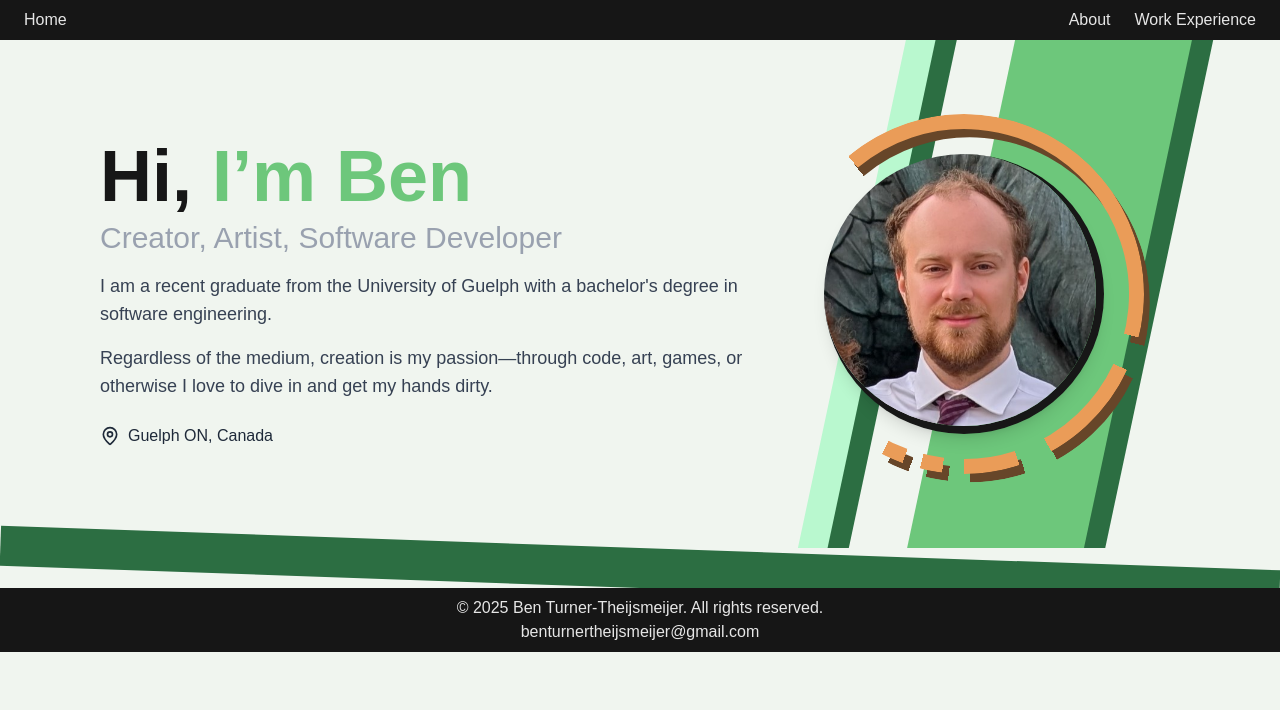
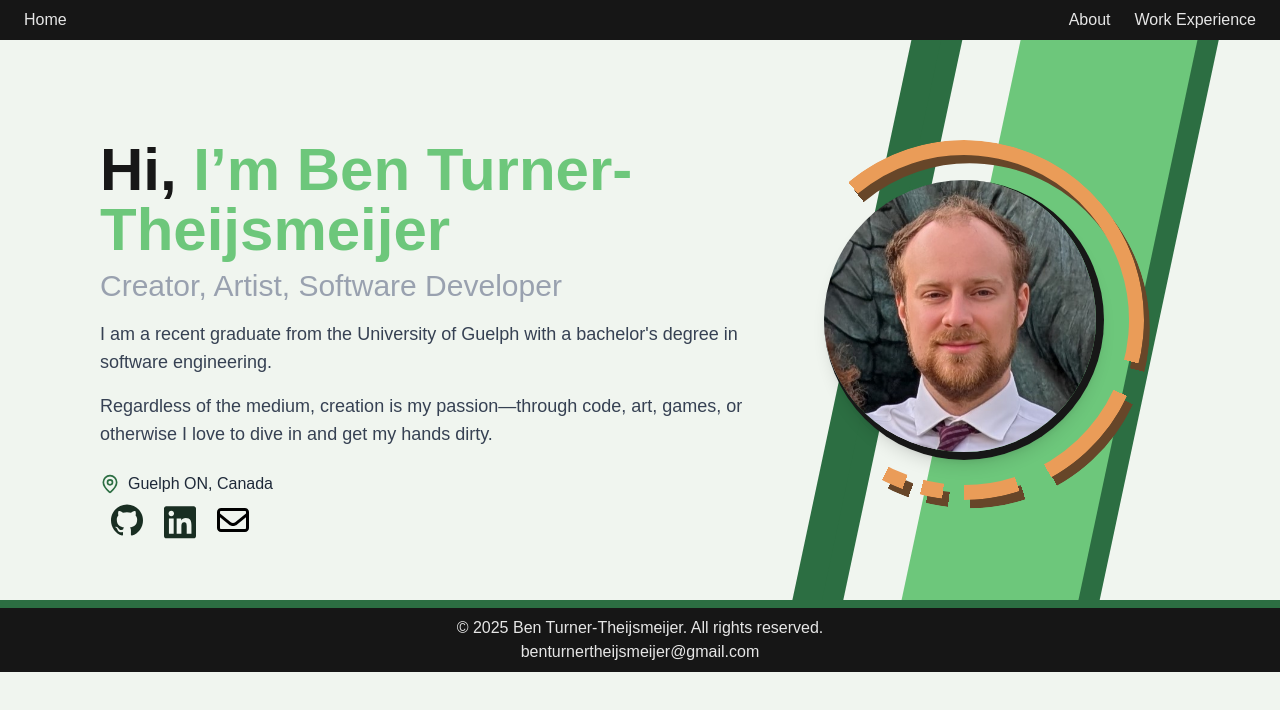
Before and after one commit to Ben-Turner-Theijsmeijer/Portfolio, a Next.js app: page /about in a window 1280 px wide. Shown: the top 710 px of the page. Built offline with nearby package versions, Linux system fonts and the light colour scheme.

Commit message:
added social links

```diff
--- a/app/about/page.tsx
+++ b/app/about/page.tsx
@@ -1,33 +1,53 @@
 import { MapPin } from "lucide-react";
-import { animate } from "motion";
 import * as motion from "motion/react-client"
 
 export default function AboutMe() {
 
     return (
-        <div className="w-full max-w-[1600px] mx-auto bg-[var(--background)]">
+        <div className="w-full max-w-[1600px] mx-auto">
             <div className="py-25 lg:px-15 xl:px-25 flex flex-col md:flex-row items-center justify-around -z-5 p-8 overflow-hidden">
                 <div className="md:w-3/5">
-                    <h1 className="text-5xl sm:text-7xl font-bold mb-2">Hi, <span className="text-[var(--accent2)]">I’m Ben</span></h1>
+                    <h1 className="text-5xl sm:text-6xl font-bold mb-2">Hi, <span className="text-[var(--accent3)] hover:text-[var(--accent4)] duration-700">I’m Ben Turner-Theijsmeijer</span></h1>
                     <h2 className="text-2xl sm:text-3xl text-gray-400 mb-4">Creator, Artist, Software Developer</h2>
                     <p className="text-base sm:text-lg mb-4 text-gray-700">
-                    I am a recent graduate from the University of Guelph with a bachelor's degree
-                    in software engineering.
+                        I am a recent graduate from the University of Guelph with a bachelor's degree
+                        in software engineering.
                     </p>
                     <p className="text-base sm:text-lg mb-6 text-gray-700">
-                    Regardless of the medium, creation is my passion—through code, art,
-                    games, or otherwise I love to dive in and get my hands dirty.
+                        Regardless of the medium, creation is my passion—through code, art,
+                        games, or otherwise I love to dive in and get my hands dirty.
                     </p>
                     <div className="flex items-center gap-2 text-gray-800">
-                    <MapPin size={20} />
-                    <span>Guelph ON, Canada</span>
+                        <MapPin size={20} className="text-[var(--accent4)]"/>
+                        <span>Guelph ON, Canada</span>
+                    </div>
+
+                    {/* Social Links */}
+                    <div className="links max-sm:h-8">
+                        <ul className="grid grid-cols-3 justify-items-center w-40 h-1">
+                            <li className="link-icon">
+                                <a href="https://github.com/Ben-Turner-Theijsmeijer">
+                                    <svg role="img" viewBox="0 0 24 24" xmlns="http://www.w3.org/2000/svg"><title>GitHub</title><path d="M12 .297c-6.63 0-12 5.373-12 12 0 5.303 3.438 9.8 8.205 11.385.6.113.82-.258.82-.577 0-.285-.01-1.04-.015-2.04-3.338.724-4.042-1.61-4.042-1.61C4.422 18.07 3.633 17.7 3.633 17.7c-1.087-.744.084-.729.084-.729 1.205.084 1.838 1.236 1.838 1.236 1.07 1.835 2.809 1.305 3.495.998.108-.776.417-1.305.76-1.605-2.665-.3-5.466-1.332-5.466-5.93 0-1.31.465-2.38 1.235-3.22-.135-.303-.54-1.523.105-3.176 0 0 1.005-.322 3.3 1.23.96-.267 1.98-.399 3-.405 1.02.006 2.04.138 3 .405 2.28-1.552 3.285-1.23 3.285-1.23.645 1.653.24 2.873.12 3.176.765.84 1.23 1.91 1.23 3.22 0 4.61-2.805 5.625-5.475 5.92.42.36.81 1.096.81 2.22 0 1.606-.015 2.896-.015 3.286 0 .315.21.69.825.57C20.565 22.092 24 17.592 24 12.297c0-6.627-5.373-12-12-12"/></svg>
+                                </a>
+                            </li>
+                            <li className="link-icon">
+                                <a href="https://www.linkedin.com/in/ben-turner-theijsmeijer-21a442262/">
+                                    <svg role="img" viewBox="0 0 448 512" xmlns="http://www.w3.org/2000/svg"><title>LinkedIn</title><path d="M416 32H31.9C14.3 32 0 46.5 0 64.3v383.4C0 465.5 14.3 480 31.9 480H416c17.6 0 32-14.5 32-32.3V64.3c0-17.8-14.4-32.3-32-32.3zM135.4 416H69V202.2h66.5V416zm-33.2-243c-21.3 0-38.5-17.3-38.5-38.5S80.9 96 102.2 96c21.2 0 38.5 17.3 38.5 38.5 0 21.3-17.2 38.5-38.5 38.5zm282.1 243h-66.4V312c0-24.8-.5-56.7-34.5-56.7-34.6 0-39.9 27-39.9 54.9V416h-66.4V202.2h63.7v29.2h.9c8.9-16.8 30.6-34.5 62.9-34.5 67.2 0 79.7 44.3 79.7 101.9V416z"/></svg>
+                                </a>
+                            </li>
+                            <li className="link-icon">
+                                <a href="">
+                                    <svg role="img" viewBox="0 0 512 512" xmlns="http://www.w3.org/2000/svg"><title>Email</title><path d="M64 112c-8.8 0-16 7.2-16 16l0 22.1L220.5 291.7c20.7 17 50.4 17 71.1 0L464 150.1l0-22.1c0-8.8-7.2-16-16-16L64 112zM48 212.2L48 384c0 8.8 7.2 16 16 16l384 0c8.8 0 16-7.2 16-16l0-171.8L322 328.8c-38.4 31.5-93.7 31.5-132 0L48 212.2zM0 128C0 92.7 28.7 64 64 64l384 0c35.3 0 64 28.7 64 64l0 256c0 35.3-28.7 64-64 64L64 448c-35.3 0-64-28.7-64-64L0 128z"/></svg>
+                                </a>
+                            </li>
+                        </ul>
                     </div>
                 </div>
 
                 <div className="md:w-2/5 flex justify-center mt-8 md:mt-0 relative">
                     {/* Stripe section */}
                     <div className="Stripe absolute inset-0 flex justify-center items-center">
-                        <motion.div className="absolute rotate-[260deg] md:rotate-[12deg] bg-[var(--accent3)] h-500 w-1/15 translate-y-[-3.5%] md:translate-y-[-18%]"
+                        <motion.div className="absolute rotate-[260deg] md:rotate-[12deg] bg-[var(--accent4)] h-500 w-1/15 translate-y-[-3.5%] md:translate-y-[-18%]"
                             variants={stripeVariants}
                             initial="hidden"
                             animate="visible"
@@ -38,7 +58,7 @@ export default function AboutMe() {
                                 damping: 10,
                                 delay: 0.4,
                             }} />
-                        <motion.div className="absolute rotate-[260deg] md:rotate-[12deg] bg-[var(--accent1)] h-500 w-1/15 translate-y-[-4%] md:translate-y-[-23%]"
+                        <motion.div className="absolute rotate-[260deg] md:rotate-[12deg] bg-[var(--accent4)] h-500 w-1/15 translate-y-[-4%] md:translate-y-[-23%]"
                             variants={stripeVariants}
                             initial="hidden"
                             animate="visible"
@@ -50,7 +70,7 @@ export default function AboutMe() {
                                 delay: 0.4,
                             }} />
 
-                        <motion.div className="absolute rotate-[260deg] md:rotate-[12deg] bg-[var(--accent3)] h-500 w-2/5 translate-y-[2%] md:translate-y-[25%]"
+                        <motion.div className="absolute rotate-[260deg] md:rotate-[12deg] bg-[var(--accent4)] h-500 w-2/5 translate-y-[2%] md:translate-y-[25%]"
                             variants={stripeVariants}
                             initial="hidden"
                             animate="visible"
@@ -61,7 +81,7 @@ export default function AboutMe() {
                                 damping: 10,
                                 delay: 0.4,
                             }}  />
-                        <motion.div className="absolute rotate-[260deg] md:rotate-[12deg] bg-[var(--accent2)] h-500 w-2/5 translate-y-[1%] md:translate-y-[20%]"
+                        <motion.div className="absolute rotate-[260deg] md:rotate-[12deg] bg-[var(--accent3)] h-500 w-2/5 translate-y-[1%] md:translate-y-[20%]"
                             variants={stripeVariants}
                             initial="hidden"
                             animate="visible"
@@ -83,15 +103,15 @@ export default function AboutMe() {
                                 duration: 1,
                                 delay: 0,
                             }}  >
-                            <div className="absolute size-80 md:size-90 rounded-full border-15 border-[var(--accent5)] mask-conic-from-40% mask-conic-to-40% rotate-[-50deg] translate-y-[2%] translate-x-[2%]"/>
+                            <div className="absolute size-80 md:size-90 rounded-full border-15 border-[var(--accent1)] mask-conic-from-40% mask-conic-to-40% rotate-[-50deg] translate-y-[2%] translate-x-[2%]"/>
                             <div className="absolute size-80 md:size-90 rounded-full border-15 border-[var(--accent)] mask-conic-from-40% mask-conic-to-40% rotate-[-50deg]"/>
-                            <div className="absolute size-80 md:size-90 rounded-full border-15 border-[var(--accent5)] mask-conic-from-10% mask-conic-to-10% rotate-[105deg] translate-y-[2%] translate-x-[2%]"/>
+                            <div className="absolute size-80 md:size-90 rounded-full border-15 border-[var(--accent1)] mask-conic-from-10% mask-conic-to-10% rotate-[105deg] translate-y-[2%] translate-x-[2%]"/>
                             <div className="absolute size-80 md:size-90 rounded-full border-15 border-[var(--accent)] mask-conic-from-10% mask-conic-to-10% rotate-[105deg]"/>
-                            <div className="absolute size-80 md:size-90 rounded-full border-15 border-[var(--accent5)] mask-conic-from-5% mask-conic-to-5% rotate-[152deg] translate-y-[2%] translate-x-[2%]"/>
+                            <div className="absolute size-80 md:size-90 rounded-full border-15 border-[var(--accent1)] mask-conic-from-5% mask-conic-to-5% rotate-[152deg] translate-y-[2%] translate-x-[2%]"/>
                             <div className="absolute size-80 md:size-90 rounded-full border-15 border-[var(--accent)] mask-conic-from-5% mask-conic-to-5% rotate-[152deg]"/>
-                            <div className="absolute size-80 md:size-90 rounded-full border-15 border-[var(--accent5)] mask-conic-from-2% mask-conic-to-2% rotate-[177deg] translate-y-[2%] translate-x-[2%]"/>
+                            <div className="absolute size-80 md:size-90 rounded-full border-15 border-[var(--accent1)] mask-conic-from-2% mask-conic-to-2% rotate-[177deg] translate-y-[2%] translate-x-[2%]"/>
                             <div className="absolute size-80 md:size-90 rounded-full border-15 border-[var(--accent)] mask-conic-from-2% mask-conic-to-2% rotate-[177deg]"/>
-                            <div className="absolute size-80 md:size-90 rounded-full border-15 border-[var(--accent5)] mask-conic-from-2% mask-conic-to-2% rotate-[190deg] translate-y-[2%] translate-x-[2%]"/>
+                            <div className="absolute size-80 md:size-90 rounded-full border-15 border-[var(--accent1)] mask-conic-from-2% mask-conic-to-2% rotate-[190deg] translate-y-[2%] translate-x-[2%]"/>
                             <div className="absolute size-80 md:size-90 rounded-full border-15 border-[var(--accent)] mask-conic-from-2% mask-conic-to-2% rotate-[190deg]"/>
                     </motion.div>
 
@@ -105,7 +125,7 @@ export default function AboutMe() {
                     </div>
                 </div>
             </div>
-            <div className=" w-screen bg-[var(--accent3)] h-10 rotate-[2deg]">
+            <div className=" w-auto bg-[var(--accent4)] h-2">
 
             </div>
         </div>
--- a/app/globals.css
+++ b/app/globals.css
@@ -6,11 +6,12 @@
   --nav-background: #161616;
   --nav-foreground: #e6e6e6;
   --accent: #ea9c58;
-  --accent1: #b9f8cf;
-  --accent2: #6dc77b;
-  --accent3: #2c6e42;
-  --accent4: #1d2432;
-  --accent5: #674629;
+  --accent1: #674629;
+  --accent2: #b9f8cf;
+  --accent3: #6dc77b;
+  --accent4: #2c6e42;
+  --accent5: #192e22;
+  --accent6: #1d2432;
 }
 
 @theme inline {
@@ -27,11 +28,12 @@
     --nav-background: #e6e6e6;
     --nav-foreground: #161616;
     --accent: #FFA737;
-    --accent1: #69b578;
-    --accent2: #3A7D44;
-    --accent3: #254D32;
-    --accent4: #181D27;
-    --accent5: #674629;
+    --accent1: #674629;
+    --accent2: #69b578;
+    --accent3: #3A7D44;
+    --accent4: #254D32;
+    --accent5: #192e22;
+    --accent6: #181D27;
   }
 }
 
@@ -57,3 +59,21 @@ body {
   position: relative;
   bottom: 0;
 }
+
+.link-icon {
+  fill: var(--accent5);
+  height: 4vh;
+  width: 4vh;
+  margin-top: 1vh;
+  margin-bottom: 1vh;
+  margin-left: 1.5vh;
+  margin-right: 1.5vh;
+  transition-duration: 0.3s;
+}
+
+.link-icon:hover {
+  fill: var(--accent4);
+  height: 4.5vh;
+  width: 4.5vh;
+  transition-duration: 0.3s;
+}
```
